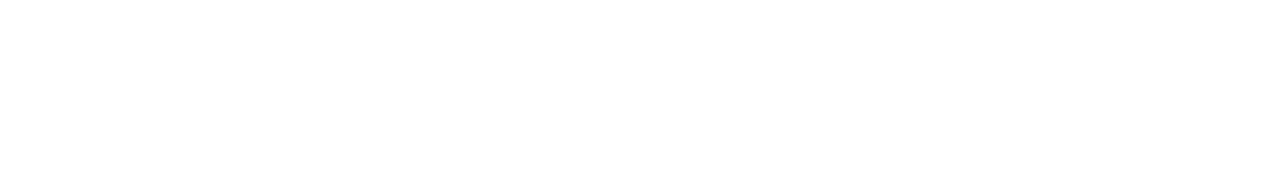
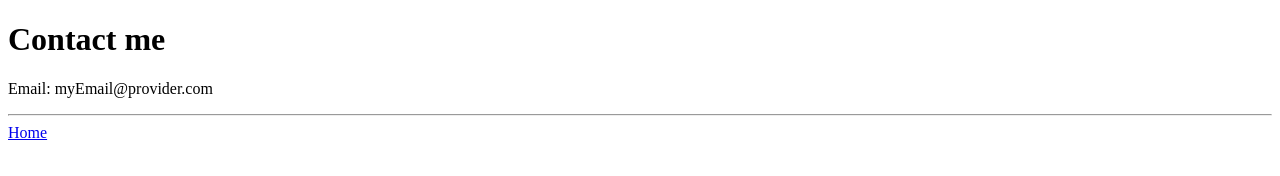
Before and after one commit to HeinzContiZacherl/html-portfolio, a plain HTML site: page public/contact.html in a window 1280 px wide. Drawn offline with Linux system fonts and the light colour scheme.

Commit message:
Add missing contact page and delete temp file.

```diff
--- a/public/contact.html
+++ b/public/contact.html
@@ -3,7 +3,12 @@
   <head>
     <meta charset="UTF-8" />
     <meta name="viewport" content="width=device-width, initial-scale=1.0" />
-    <title>Document</title>
+    <title>Contact</title>
   </head>
-  <body></body>
+  <body>
+    <h1>Contact me</h1>
+    <p>Email: myEmail@provider.com</p>
+    <hr />
+    <a href="../index.html">Home</a>
+  </body>
 </html>
```
Also changed, not shown: public/a.html (deleted, +0 -9 lines).
